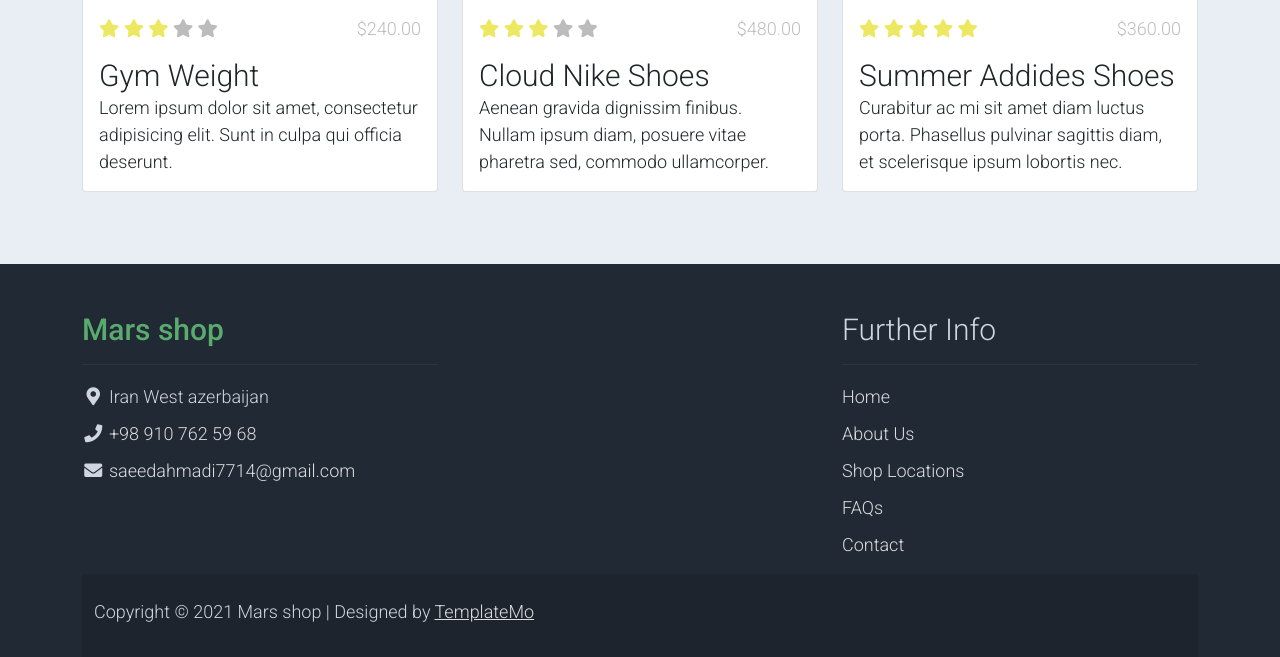
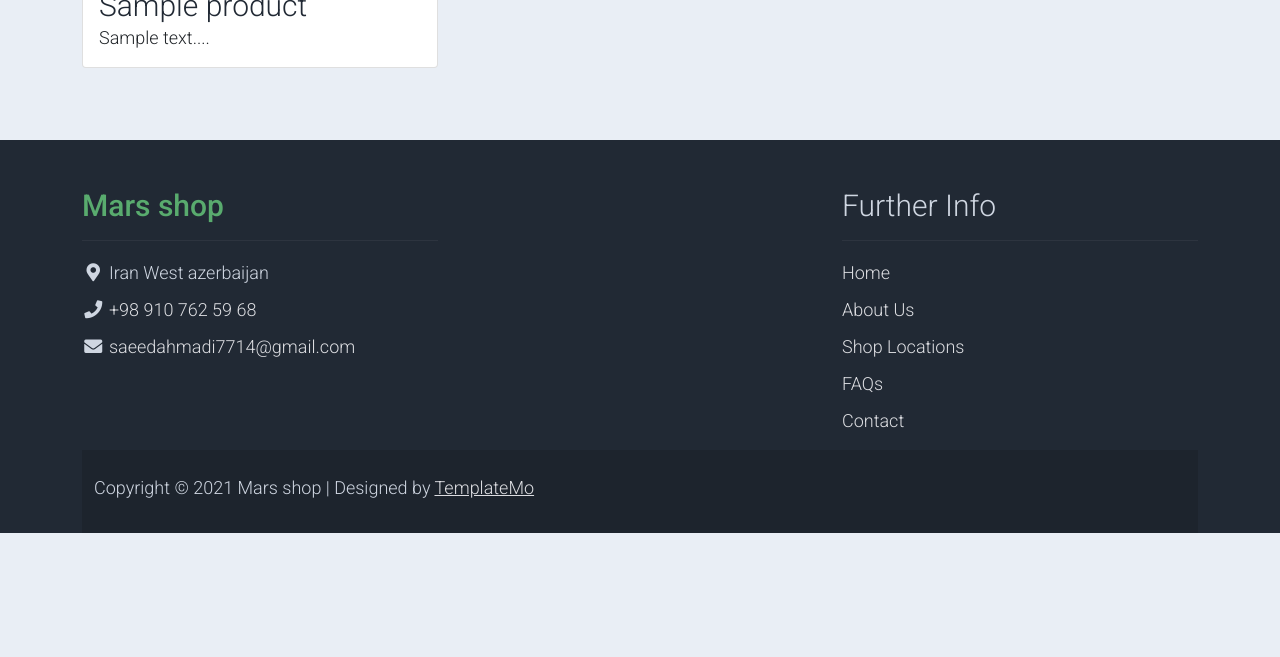
Before and after one commit to Saeedahmadi7714/Django-Ecommerce-Website, a Django app: page / in a window 1280 px wide. Shown: the part 1095-1752 px from the top of the page. After the commit the page ends 1628 px from the top, so only its background shows below. Run offline with Django 3.2, Linux system fonts and the light colour scheme; tables that the repository leaves empty hold one stand-in row (values such as "Sample post"); grey boxes marked "Sample" are stand-in pictures; parts of the project's set-up code (start-up, migrations or seed data) failed here and were passed over; some libraries are stand-ins or nearby versions.

Commit message:
:sparkles: Most visited and lastest products added

```diff
--- a/store/products/templates/products/index.html
+++ b/store/products/templates/products/index.html
@@ -158,7 +158,7 @@
                 <div class="container">
                     <div class="row p-5">
                         <div class="mx-auto col-md-8 col-lg-6 order-lg-last">
-                            <img class="img-fluid" src="/media/siteImages/banner_img_02.jpg" alt="">
+                            <img class="img-fluid" src="/media/siteImages/banner_img_02" alt="">
                         </div>
                         <div class="col-lg-6 mb-0 d-flex align-items-center">
                             <div class="text-align-left">
@@ -248,90 +248,44 @@
         <div class="container py-5">
             <div class="row text-center py-3">
                 <div class="col-lg-6 m-auto">
-                    <h1 class="h1">Featured Product</h1>
-                    <p>
-                        Reprehenderit in voluptate velit esse cillum dolore eu fugiat nulla pariatur.
-                        Excepteur sint occaecat cupidatat non proident.
-                    </p>
+                    <h1 class="h1">Most visited products</h1>
+
+
                 </div>
             </div>
             <div class="row">
+
+                {% for product in products %}
+
                     <div class="col-12 col-md-4 mb-4">
                         <div class="card h-100">
-                        <a href="shop-single.html">
-                            <img src="/media/siteImages/feature_prod_01.jpg" class="card-img-top" alt="feature_prod_01">
+                            <a href="#">
+                                <img src="{{ product.image.url }}" class="card-img-top"
+                                     alt="feature_prod_01">
                             </a>
                             <div class="card-body">
                                 <ul class="list-unstyled d-flex justify-content-between">
-                                <li>
-                                    <i class="text-warning fa fa-star"></i>
-                                    <i class="text-warning fa fa-star"></i>
-                                    <i class="text-warning fa fa-star"></i>
-                                    <i class="text-muted fa fa-star"></i>
-                                    <i class="text-muted fa fa-star"></i>
-                                </li>
-                                <li class="text-muted text-right">$240.00</li>
+                                    {#                                                                        <li>#}
+                                    {#                                                                            <i class="text-warning fa fa-star"></i>#}
+                                    {#                                                                            <i class="text-warning fa fa-star"></i>#}
+                                    {#                                                                            <i class="text-warning fa fa-star"></i>#}
+                                    {#                                                                            <i class="text-muted fa fa-star"></i>#}
+                                    {#                                                                            <i class="text-muted fa fa-star"></i>#}
+                                    {#                                                                        </li>#}
+                                    <li class=" text-right">{{ product.price }}</li>
                                 </ul>
-                            <a href="shop-single.html" class="h2 text-decoration-none text-dark">Gym Weight</a>
-                            <p class="card-text">
-                                Lorem ipsum dolor sit amet, consectetur adipisicing elit. Sunt in culpa qui officia
-                                deserunt.
+                                <a href="#"
+                                   class="h2 text-decoration-none text-dark profile-link">{{ product.name }}</a><br>
+                                <p class="card-text ">
+                                    {{ product.description | slice:":100" }}...
                                 </p>
-                            {#                            <p class="text-muted">Reviews (24)</p>#}
+                                {#                                                                <p class="text-muted">Reviews ()</p>#}
                             </div>
                         </div>
                     </div>
-                <div class="col-12 col-md-4 mb-4">
-                    <div class="card h-100">
-                        <a href="shop-single.html">
-                            <img src="/media/siteImages/feature_prod_02.jpg" class="card-img-top" alt="...">
-                        </a>
-                        <div class="card-body">
-                            <ul class="list-unstyled d-flex justify-content-between">
-                                <li>
-                                    <i class="text-warning fa fa-star"></i>
-                                    <i class="text-warning fa fa-star"></i>
-                                    <i class="text-warning fa fa-star"></i>
-                                    <i class="text-muted fa fa-star"></i>
-                                    <i class="text-muted fa fa-star"></i>
-                                </li>
-                                <li class="text-muted text-right">$480.00</li>
-                            </ul>
-                            <a href="shop-single.html" class="h2 text-decoration-none text-dark">Cloud Nike Shoes</a>
-                            <p class="card-text">
-                                Aenean gravida dignissim finibus. Nullam ipsum diam, posuere vitae pharetra sed, commodo
-                                ullamcorper.
-                            </p>
-                            {#                            <p class="text-muted">Reviews (48)</p>#}
-                        </div>
-                    </div>
-                </div>
-                <div class="col-12 col-md-4 mb-4">
-                    <div class="card h-100">
-                        <a href="shop-single.html">
-                            <img src="/media/siteImages/feature_prod_03.jpg" class="card-img-top" alt="...">
-                        </a>
-                        <div class="card-body">
-                            <ul class="list-unstyled d-flex justify-content-between">
-                                <li>
-                                    <i class="text-warning fa fa-star"></i>
-                                    <i class="text-warning fa fa-star"></i>
-                                    <i class="text-warning fa fa-star"></i>
-                                    <i class="text-warning fa fa-star"></i>
-                                    <i class="text-warning fa fa-star"></i>
-                                </li>
-                                <li class="text-muted text-right">$360.00</li>
-                            </ul>
-                            <a href="shop-single.html" class="h2 text-decoration-none text-dark">Summer Addides
-                                Shoes</a>
-                            <p class="card-text">
-                                Curabitur ac mi sit amet diam luctus porta. Phasellus pulvinar sagittis diam, et
-                                scelerisque ipsum lobortis nec.
-                            </p>
-                            {#                            <p class="text-muted">Reviews (74)</p>#}
-                        </div>
-                    </div>
-                </div>
+
+                {% endfor %}
+
             </div>
         </div>
     </section>
@@ -435,7 +389,7 @@
                     </div>
                 </div>
             </div>
-
+        </div>
     </footer>
     <!-- End Footer -->
 
```
Lines whose indentation alone changed are shown as unchanged.
